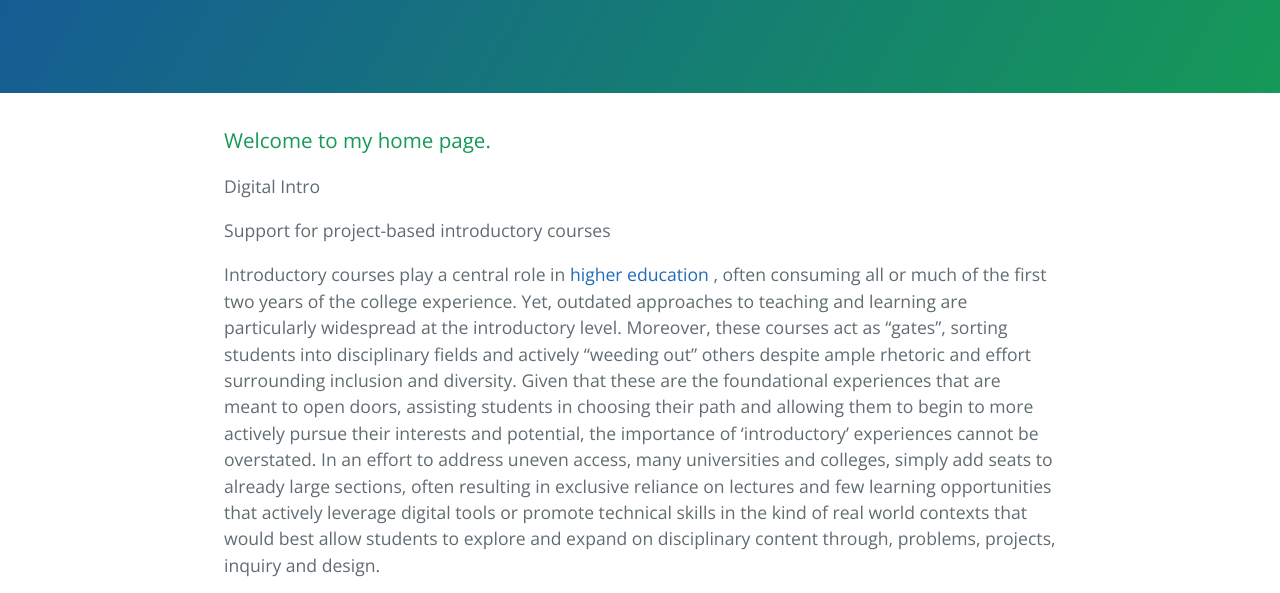
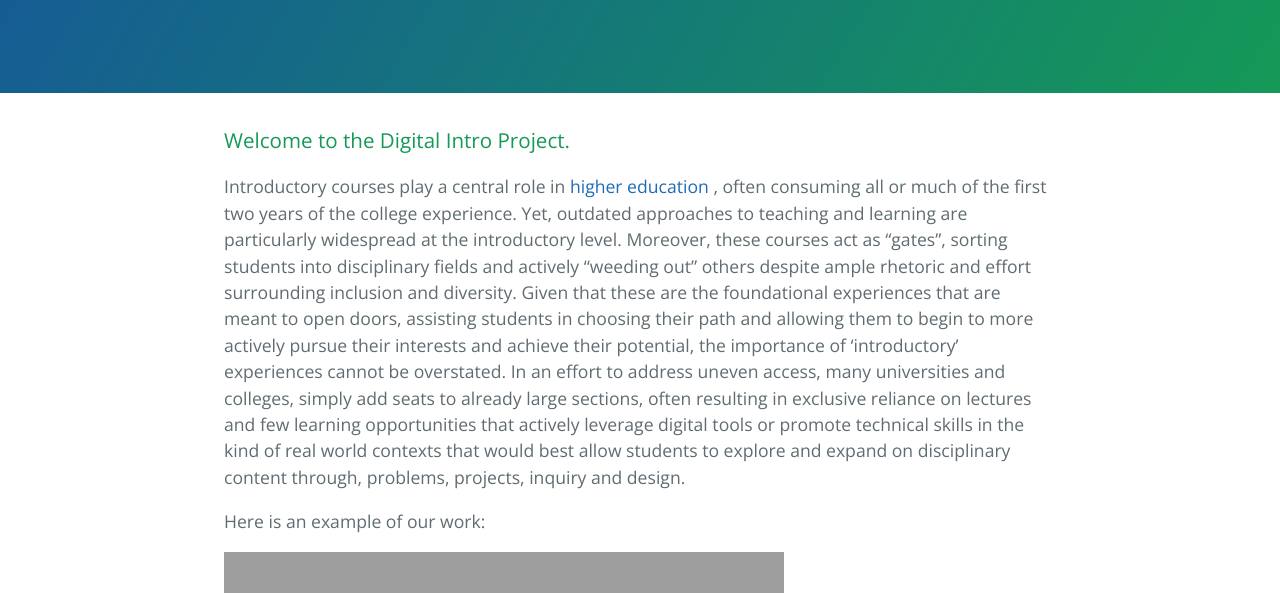
Before and after one commit to ldierker1/ldierker1.github.io, a plain HTML site: page index.html in a window 1280 px wide. Shown: the part 201-794 px from the top of the page. Drawn offline with nearby package versions, Linux system fonts and the light colour scheme; grey boxes are pictures that could not be loaded.

Commit message:
first change

```diff
--- a/index.html
+++ b/index.html
@@ -18,10 +18,7 @@
 
     <section class="main-content">
       <h3>
-<a id="welcome-to-my-home-page" class="anchor" href="#welcome-to-my-home-page" aria-hidden="true"><span aria-hidden="true" class="octicon octicon-link"></span></a>Welcome to my home page.</h3>
-
-<p>Digital Intro </p>
-<p>Support for project-based introductory courses</p>
+<a id="welcome-to-my-home-page" class="anchor" href="#welcome-to-my-home-page" aria-hidden="true"><span aria-hidden="true" class="octicon octicon-link"></span></a>Welcome to the Digital Intro Project.</h3>
 <p>Introductory courses play a central role in
   <a href="https://en.wikipedia.org/wiki/Higher_education">higher education</a>
   , often consuming all or much of the first two years of the college experience.
@@ -29,12 +26,13 @@ Yet, outdated approaches to teaching and learning are particularly widespread at
 level. Moreover, these courses act as “gates”, sorting students into disciplinary fields and actively
 “weeding out” others despite ample rhetoric and effort surrounding inclusion and diversity. Given that
 these are the foundational experiences that are meant to open doors, assisting students in choosing their
-path and allowing them to begin to more actively pursue their interests and potential, the importance of
+path and allowing them to begin to more actively pursue their interests and achieve their potential, the importance of
 ‘introductory’ experiences cannot be overstated. In an effort to address uneven access, many universities
 and colleges, simply add seats to already large sections, often resulting in exclusive reliance on lectures
 and few learning opportunities that actively leverage digital tools or promote technical skills in the kind
 of real world contexts that would best allow students to explore and expand on disciplinary content through,
 problems, projects, inquiry and design.</p>
+<p>Here is an example of our work: </p>
 <iframe width="560" height="315" src="https://www.youtube.com/embed/7l070-WFb5Q" frameborder="0" allowfullscreen></iframe>
 
       <footer class="site-footer">
```
